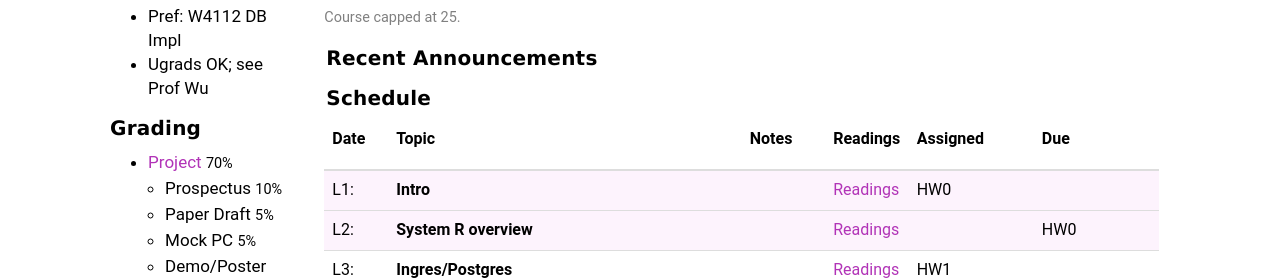
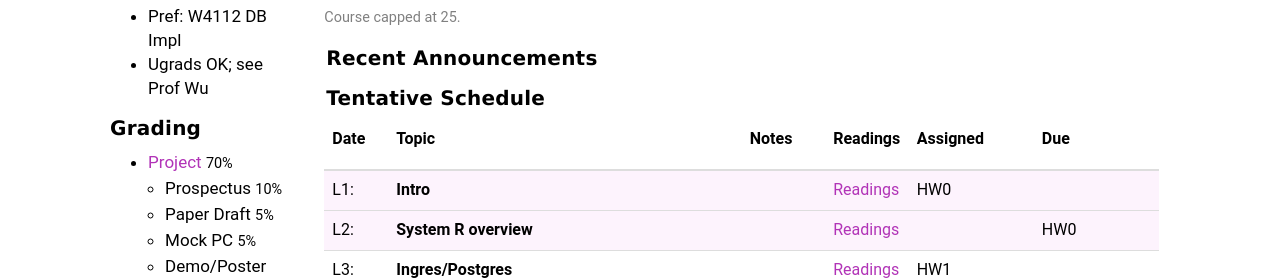
Before and after one commit to w6113/website_fall2020, a Jekyll site: the page built from index.md, in a window 1280 px wide. Shown: the part 505-785 px from the top of the page. Built offline with Jekyll 4.4.1, drawn with Linux system fonts in a browser that asks for light colours.

Commit message:
lazy commit msg

```diff
--- a/index.md
+++ b/index.md
@@ -17,7 +17,7 @@
 
 #### Recent Announcements
 
-#### Schedule
+#### Tentative Schedule
 
 
 <style>
```
